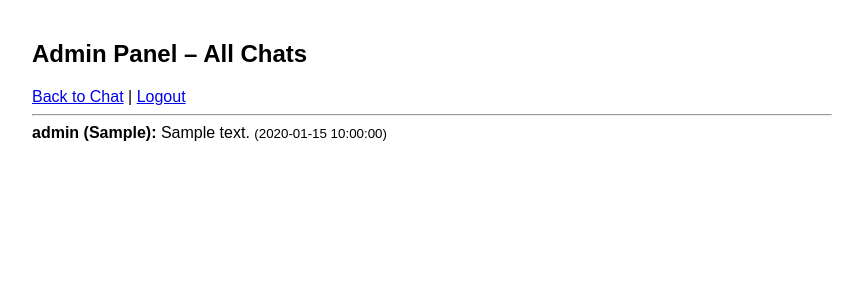
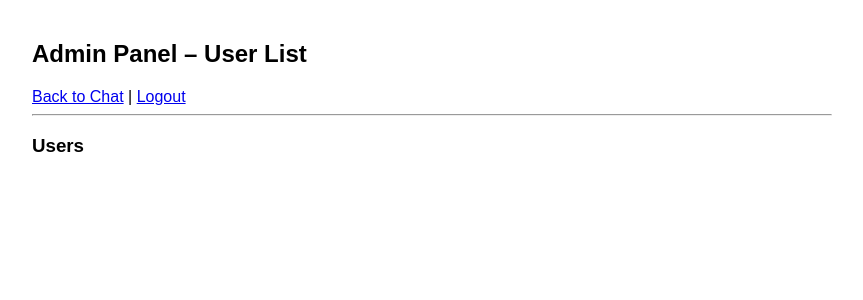
Before and after one commit to Gary20011207/Med-EECS_LLM, a Flask app: page /admin in a window 1280 px wide. Shown: the top 300 px of the page, without its empty margins (208-1071 px from the left). Run offline with Flask 3, Linux system fonts and the light colour scheme; the visitor is signed in with stand-in values (Sample User, id 1); data comes from the database, SQL or seed files in the repository; tables that the repository leaves empty hold one stand-in row (values such as "Sample post"); parts of the project's set-up code (start-up, migrations or seed data) failed here and were passed over.

Commit message:
Added profile.html and user_details.html. Added functions for getting user data from database

```diff
--- a/app.py
+++ b/app.py
@@ -32,15 +32,33 @@
         conn.close()
         return abort(403)  # Forbidden
 
-    chats = conn.execute('''
-        SELECT users.username, chat_history.sender, chat_history.message, chat_history.timestamp
-        FROM chat_history
-        JOIN users ON users.id = chat_history.user_id
-        ORDER BY chat_history.timestamp ASC
-    ''').fetchall()
+    users = conn.execute("SELECT id, username FROM users WHERE is_admin != 1").fetchall()
+    conn.close()
+    return render_template("admin.html", users=users)
 
+@app.route("/admin/user/<int:user_id>")
+def view_user_details(user_id):
+    if "user_id" not in session:
+        return redirect(url_for("login"))
+
+    conn = get_db_connection()
+    admin_user = conn.execute("SELECT * FROM users WHERE id = ?", (session["user_id"],)).fetchone()
+
+    if not admin_user or admin_user["is_admin"] != 1:
+        conn.close()
+        return abort(403)  # Forbidden
+
+    user = conn.execute("SELECT username, dob, surgery_type, current_expert FROM users WHERE id = ?", (user_id,)).fetchone()
+    chat_history = conn.execute(
+        "SELECT sender, message, timestamp FROM chat_history WHERE user_id = ? ORDER BY timestamp ASC",
+        (user_id,)
+    ).fetchall()
     conn.close()
-    return render_template("admin.html", chats=chats)
+
+    if not user:
+        return abort(404)  # User not found
+
+    return render_template("user_details.html", user=user, chat_history=chat_history)
 
 # User registration
 @app.route("/register", methods=["GET", "POST"])
@@ -61,6 +79,28 @@
             return "Username already exists!"
     return render_template("register.html")
 
+# User profile
+@app.route("/profile", methods=["GET", "POST"])
+def profile():
+    if "user_id" not in session:
+        return redirect(url_for("login"))
+
+    conn = get_db_connection()
+    user = conn.execute("SELECT * FROM users WHERE id = ?", (session["user_id"],)).fetchone()
+
+    if request.method == "POST":
+        dob = request.form["dob"]
+        surgery_type = request.form["surgery_type"]
+
+        conn.execute("UPDATE users SET dob = ?, surgery_type = ? WHERE id = ?",
+                     (dob, surgery_type, session["user_id"]))
+        conn.commit()
+        conn.close()
+        return redirect(url_for("chat"))
+
+    conn.close()
+    return render_template("profile.html", user=user)
+
 # User login
 @app.route("/login", methods=["GET", "POST"])
 def login():
@@ -75,7 +115,11 @@
         if user and check_password_hash(user["password"], password):
             session["user_id"] = user["id"]
             session["username"] = user["username"]
-            return redirect(url_for("chat"))
+            session["is_admin"] = user["is_admin"]
+            if user["is_admin"] == 1:
+                return redirect(url_for("admin_dashboard"))
+            else:
+                return redirect(url_for("chat"))
         else:
             return "Invalid username or password!"
     return render_template("login.html")
@@ -149,6 +193,43 @@
      else:
          return "I'm just a simple bot, but I'm learning!"
 
+# Functions for user data from database
+def get_all_users():
+    conn = get_db_connection()
+    users = conn.execute("SELECT * FROM users").fetchall()
+    conn.close()
+    return users
+def get_user_by_username(username):
+    conn = get_db_connection()
+    user = conn.execute("SELECT * FROM users WHERE username = ?", (username,)).fetchone()
+    conn.close()
+    return user
+def get_user_by_id(user_id):
+    conn = get_db_connection()
+    user = conn.execute("SELECT * FROM users WHERE id = ?", (user_id,)).fetchone()
+    conn.close()
+    return user
+def get_chat_history(user_id):
+    conn = get_db_connection()
+    chat_history = conn.execute("SELECT * FROM chat_history WHERE user_id = ?", (user_id,)).fetchall()
+    conn.close()
+    return chat_history
+def get_dob(user_id):
+    conn = get_db_connection()
+    dob = conn.execute("SELECT dob FROM users WHERE id = ?", (user_id,)).fetchone()
+    conn.close()
+    return dob
+def get_surgery_type(user_id):
+    conn = get_db_connection()
+    surgery_type = conn.execute("SELECT surgery_type FROM users WHERE id = ?", (user_id,)).fetchone()
+    conn.close()
+    return surgery_type
+def get_current_expert(user_id): # Default (0), 營養師(1)、護理(2)、復健科(3)、麻醉科(4)、手術醫師(5)
+    conn = get_db_connection()
+    current_expert = conn.execute("SELECT current_expert FROM users WHERE id = ?", (user_id,)).fetchone()
+    conn.close()
+    return current_expert
+
 if __name__ == "__main__":
     # Initialize the database if it doesn't exist
     if not os.path.exists(DB_PATH):
--- a/templates/admin.html
+++ b/templates/admin.html
@@ -1,23 +1,24 @@
 <!DOCTYPE html>
 <html>
 <head>
-    <title>Admin Chat Viewer</title>
+    <title>Admin Dashboard</title>
     <style>
         body { font-family: Arial; max-width: 800px; margin: auto; padding: 20px; }
-        .user { color: blue; }
-        .bot { color: green; }
-        .entry { margin-bottom: 8px; }
+        .user-list { margin-bottom: 20px; }
+        .user-list a { text-decoration: none; color: blue; }
     </style>
 </head>
 <body>
-    <h2>Admin Panel – All Chats</h2>
+    <h2>Admin Panel – User List</h2>
     <a href="/">Back to Chat</a> | <a href="/logout">Logout</a>
     <hr>
-    {% for row in chats %}
-        <div class="entry">
-            <strong>{{ row.username }} ({{ row.sender }}):</strong>
-            {{ row.message }} <small>({{ row.timestamp }})</small>
-        </div>
-    {% endfor %}
+    <div class="user-list">
+        <h3>Users</h3>
+        <ul>
+            {% for user in users %}
+                <li><a href="{{ url_for('view_user_details', user_id=user.id) }}">{{ user.username }}</a></li>
+            {% endfor %}
+        </ul>
+    </div>
 </body>
 </html>
--- a/templates/chat.html
+++ b/templates/chat.html
@@ -10,7 +10,7 @@
     </style>
 </head>
 <body>
-    <h2>Welcome, {{ username }}! <a href="/logout">Logout</a></h2>
+    <h2>Welcome, {{ username }}! <a href="/logout">Logout</a>&nbsp;<a href="/profile">User Profile</a></h2>
     <div id="chatbox"></div>
     <input type="text" id="message" placeholder="Type your message..." style="width: 80%;">
     <button onclick="sendMessage()">Send</button>
```
Also changed, not shown: templates/profile.html (added, +20 -0 lines), templates/user_details.html (added, +30 -0 lines).
